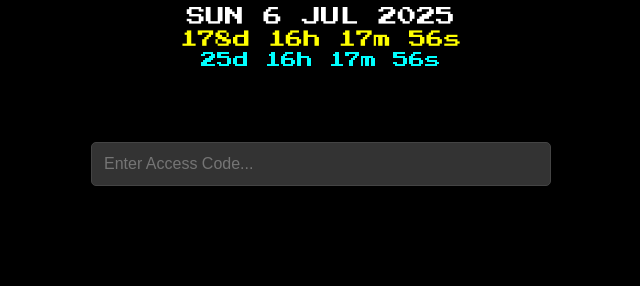
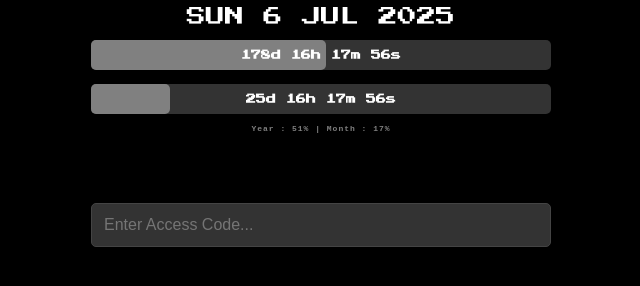
Before and after one commit to testerone0069/Favorites, a plain HTML site: page index.html in a window 1280 px wide. Shown: the part 352-638 px from the top of the page, without its empty margins (319-959 px from the left). Drawn offline with Linux system fonts and the light colour scheme; no server answers.

Commit message:
Update index.html

```diff
--- a/index.html
+++ b/index.html
@@ -85,6 +85,47 @@
         white-space: nowrap;
         overflow: hidden;
     }
+
+    .progress-bar-container {
+    position: relative;
+    width: 100%;
+    height: 30px; /* Adjust the height of the bar */
+    margin-top: 10px;
+}
+
+.progress-bar {
+    width: 100%;
+    height: 100%;
+    background-color: #333;
+    border-radius: 5px;
+    position: relative;
+}
+
+.progress-bar > div {
+    height: 100%;
+    background-color: grey;
+    border-radius: 5px;
+    position: absolute;
+    top: 0;
+    left: 0;
+}
+
+.progress-text {
+    position: absolute;
+    top: 0;
+    left: 0;
+    right: 0;
+    bottom: 0;
+    display: flex;
+    align-items: center;
+    justify-content: center;
+    color: white;
+    font-weight: bold;
+    font-size: 10px;
+    z-index: 1;
+}
+
+
     #todo-messages {
         background: #000;
         border: 1px solid #444;
@@ -190,6 +231,15 @@
             padding: 15px;
         }
     }
+    #progress-summary {
+        text-align: center;
+        font-family: Monospace;
+        font-size: 0.5rem;
+        font-weight: bold;
+        color: grey;
+        margin-top: 10px;
+        letter-spacing: 1px;
+    }
 </style>
 <link href="https://fonts.googleapis.com/css2?family=Press+Start+2P&family=Rock+Salt&display=swap" rel="stylesheet">
 </head>
@@ -203,8 +253,26 @@
 <div class="block">
     <div id="clock"></div>
     <div id="date"></div>
-    <div id="countdown"></div>
-    <div id="countdown-month"></div>
+    <div id="countdown">
+    <div class="progress-bar-container">
+        <div id="progress-countdown" class="progress-bar">
+            <div></div> <!-- This div will be dynamically filled -->
+        </div>
+        <span id="countdown-text" class="progress-text"></span> <!-- Text inside the progress bar -->
+    </div>
+</div>
+
+<div id="countdown-month">
+    <div class="progress-bar-container">
+        <div id="progress-countdown-month" class="progress-bar">
+            <div></div> <!-- This div will be dynamically filled -->
+        </div>
+        <span id="countdown-month-text" class="progress-text"></span> <!-- Text inside the progress bar -->
+    </div>
+</div>
+
+<div id="progress-summary"></div>
+
 </div>
 
 <div class="block">
@@ -326,22 +394,45 @@
     const year = now.getFullYear();
     document.getElementById('date').textContent = `${day} ${date} ${month} ${year}`;
 
+    // Countdown to the end of the year
     const endOfYear = new Date(now.getFullYear() + 1, 0, 1);
     const msLeft = endOfYear - now;
     const days = Math.floor(msLeft / (1000 * 60 * 60 * 24));
     const hoursLeft = Math.floor((msLeft / (1000 * 60 * 60)) % 24);
     const mins = Math.floor((msLeft / (1000 * 60)) % 60);
     const secs = Math.floor((msLeft / 1000) % 60);
-        document.getElementById('countdown').textContent = `${days}d ${hoursLeft}h ${mins}m ${secs}s`;
 
+    // Update the countdown text inside the progress bar
+    document.getElementById('countdown-text').textContent = `${days}d ${hoursLeft}h ${mins}m ${secs}s`;
+
+    // Calculate the progress bar width for the countdown to the end of the year
+    const totalMsInYear = (new Date(now.getFullYear() + 1, 0, 1) - new Date(now.getFullYear(), 0, 1));
+    const progressPercentage = (1 - (msLeft / totalMsInYear)) * 100;
+
+    // Update the progress bar
+    document.getElementById('progress-countdown').children[0].style.width = `${progressPercentage}%`;
+
+    // Countdown to the end of the month
     const endOfMonth = new Date(now.getFullYear(), now.getMonth() + 1, 1);
     const msLeftMonth = endOfMonth - now;
     const daysM = Math.floor(msLeftMonth / (1000 * 60 * 60 * 24));
     const hoursM = Math.floor((msLeftMonth / (1000 * 60 * 60)) % 24);
     const minsM = Math.floor((msLeftMonth / (1000 * 60)) % 60);
     const secsM = Math.floor((msLeftMonth / 1000) % 60);
-        document.getElementById('countdown-month').textContent = `${daysM}d ${hoursM}h ${minsM}m ${secsM}s`;
+
+    // Update the countdown-month text inside the progress bar
+    document.getElementById('countdown-month-text').textContent = `${daysM}d ${hoursM}h ${minsM}m ${secsM}s`;
+
+    // Calculate the progress bar width for the countdown to the end of the month
+    const totalMsInMonth = (new Date(now.getFullYear(), now.getMonth() + 1, 1) - new Date(now.getFullYear(), now.getMonth(), 1));
+    const progressPercentageMonth = (1 - (msLeftMonth / totalMsInMonth)) * 100;
+
+    // Update the progress bar
+    document.getElementById('progress-countdown-month').children[0].style.width = `${progressPercentageMonth}%`;
+    // Show Month and Year progress summary
+document.getElementById('progress-summary').textContent = `Year : ${progressPercentage.toFixed(0)}% | Month : ${progressPercentageMonth.toFixed(0)}%`;
 }
+
 
     setInterval(updateClock, 1000);
     updateClock();
```
Lines whose indentation alone changed are shown as unchanged.
